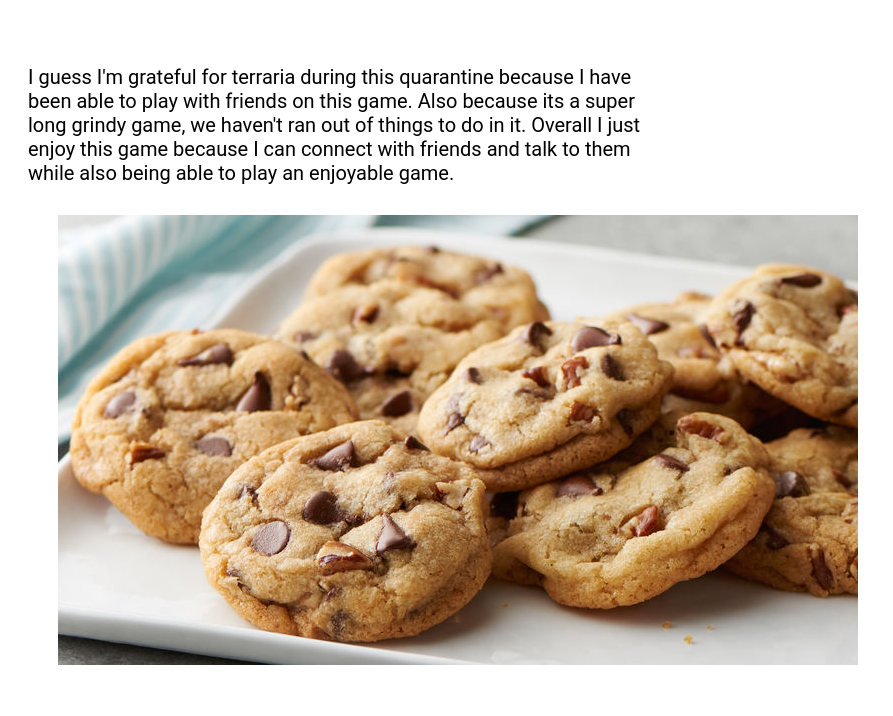
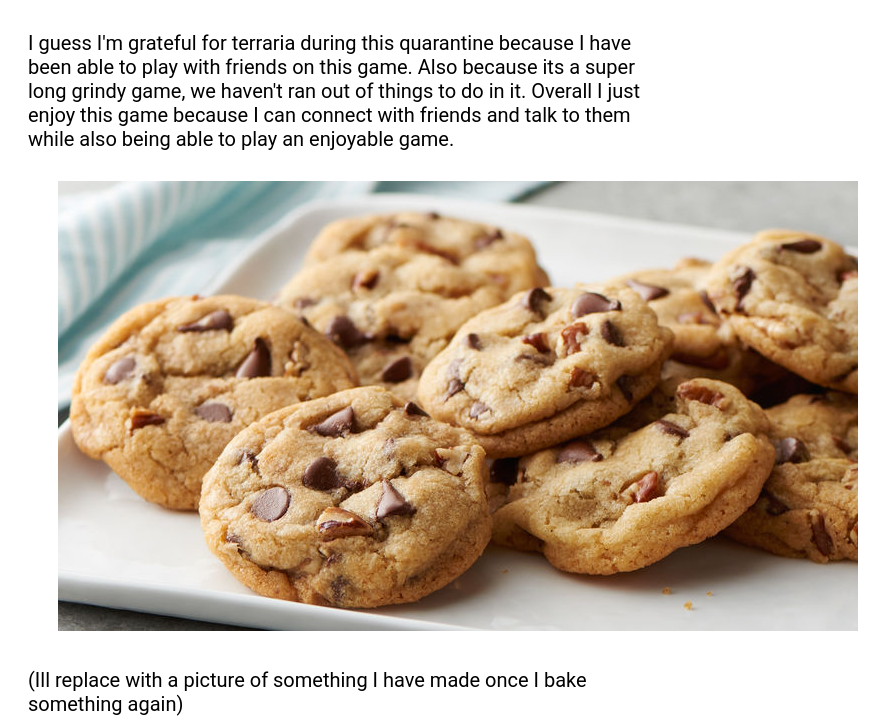
Before and after one commit to Joshua-Chin05/EndOfTheYear, a plain HTML site: page index.html in a window 1280 px wide. Shown: the part 597-1313 px from the top of the page, without its empty margins (0-893 px from the left). Before the commit the page ends 1262 px from the top, so only its background shows below. Drawn offline with Linux system fonts and the light colour scheme.

Commit message:
Fixing spacing

```diff
--- a/End of the year.css
+++ b/End of the year.css
@@ -34,8 +34,8 @@ p {
 
 
 img {margin: 30px;
-    position: absolute;
-    float: right;}
+    position: relative;
+}
 
 .rainbow_text {
     background-image: linear-gradient(to left,  violet, indigo, blue, green, yellow, orange, red); -webkit-background-clip: text;
--- a/index.html
+++ b/index.html
@@ -30,14 +30,13 @@
                 it has been fun hanging out with family and making some baked goods.
             </p>
             <br>
-            <br>
             <p>
                 I guess I'm grateful for terraria during this quarantine because I have been able to play with friends on this game.
                 Also because its a super long grindy game, we haven't ran out of things to do in it. Overall I just enjoy this game
                 because I can connect with friends and talk to them while also being able to play an enjoyable game.
             </p>
             <img src="Cookies!.jpg">
-
+            <p>(Ill replace with a picture of something I have made once I bake something again)</p>
 
         </p>
 
```
